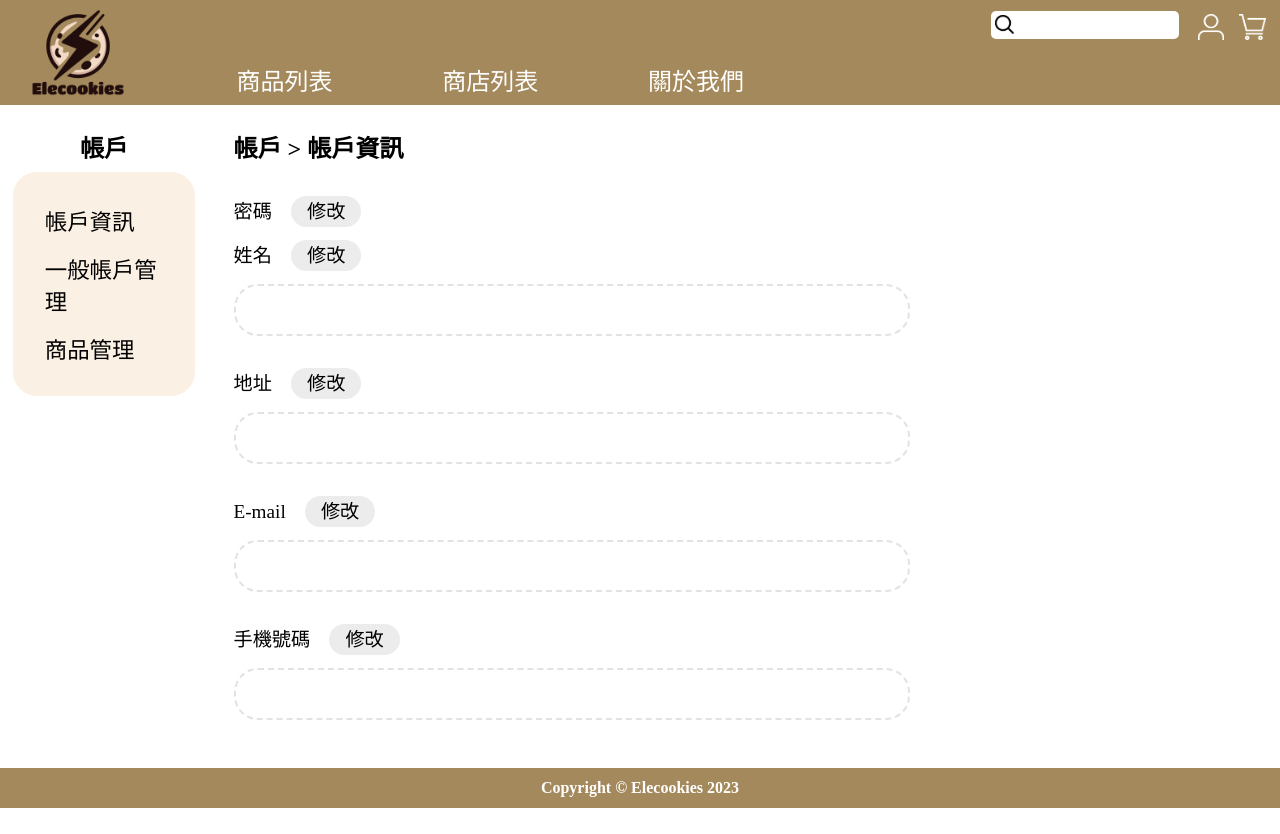
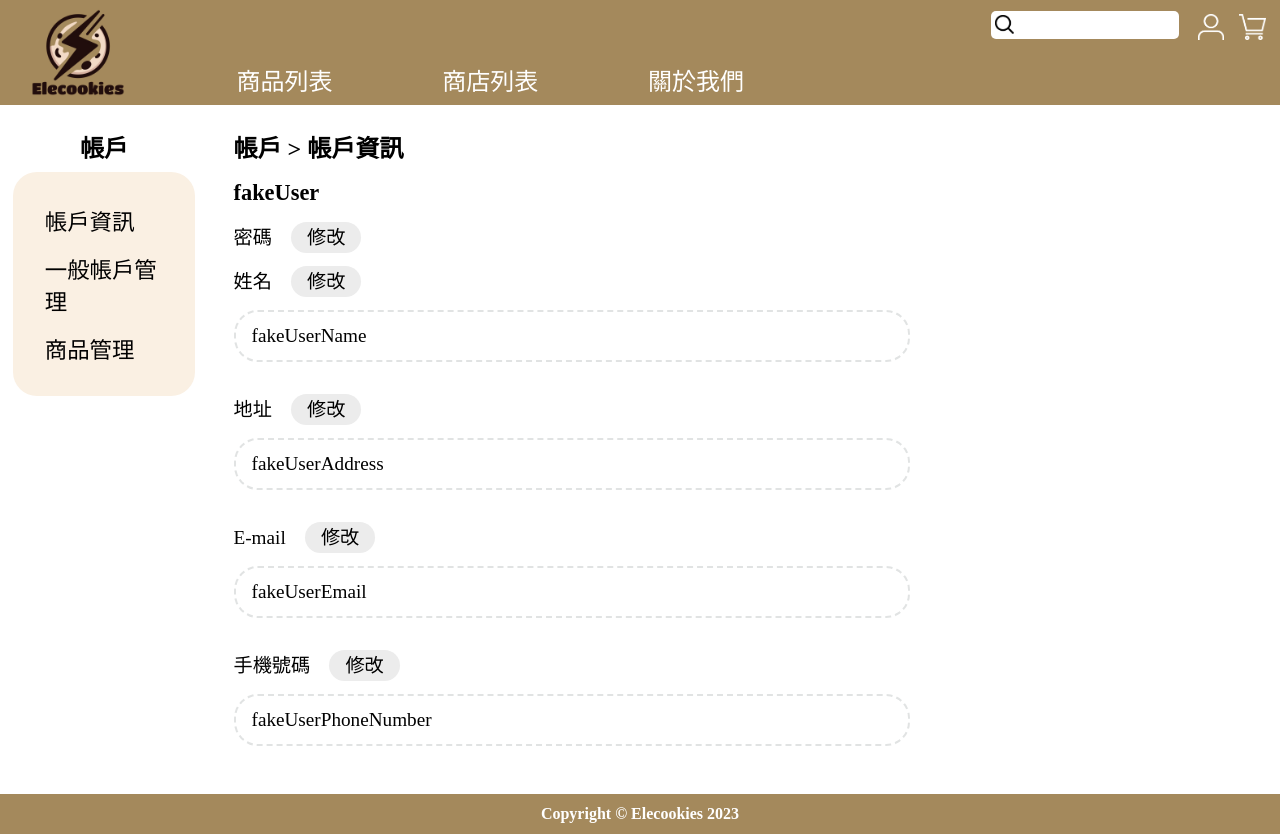
Before and after one commit to Zch720/NTUT_112_1_DatabaseProject_frontend, a React (Vite) app: page /user/profile in a window 1280 px wide. Before the commit the page ends 808 px from the top, so only its background shows below. Built offline with nearby package versions, Linux system fonts and the light colour scheme; a web font is replaced by a local one.

Commit message:
[Refactoring] Revised some url and remove props input in App

```diff
--- a/src/App.tsx
+++ b/src/App.tsx
@@ -1,4 +1,4 @@
-import React, { useState } from "react";
+import React from "react";
 import { BrowserRouter, Routes, Route, Navigate } from "react-router-dom";
 import "./App.css";
 import Header from "./utils/Header";
@@ -14,9 +14,9 @@ import AccountCoupons from "./account/customer/AccountCoupons";
 import ShopProfile from "./account/staff/ShopProfile";
 import ShopProducts from "./account/staff/ShopProducts";
 import ShopCoupons from "./account/staff/ShopCoupons";
-import ProductProfile from "./account/staff/ProductProfile";
-import CouponProfile from "./account/staff/CouponProfile";
-import SellReport from "./account/staff/SellReport";
+import ShopProductProfile from "./account/staff/ProductProfile";
+import ShopCouponProfile from "./account/staff/CouponProfile";
+import ShopSellReport from "./account/staff/SellReport";
 import AccountManage from "./account/admin/AccountManage";
 import AccountManagementInfo from "./account/admin/AccountInfo";
 import ShopManage from "./account/admin/ShopManage";
@@ -30,7 +30,7 @@ import ShopPage from "./shop/ShopPage";
 import ProductPage from "./product/ProductPage";
 import AccountOrderInfo from "./account/customer/AccountOrderInfo";
 import ShopOrders from "./account/staff/ShopOrders";
-import StaffOrderProfile from "./account/staff/StaffOrderProfile";
+import ShopOrderProfile from "./account/staff/StaffOrderProfile";
 import ShoppingCart from "./shopping_cart/ShoppingCart";
 import CheckoutPage from "./checkout/CheckoutPage";
 
@@ -49,19 +49,19 @@ function MainBody() {
 					<Route path="/user/signup" element={<SignUpPage />} />
 					<Route path="/user" element={<Account />}>
 						<Route path="/user" element={<Navigate to="/user/profile" />} />
-						<Route path="/user/profile" element={<AccountProfile userLoginId="" userName="" userAddress="" userEmail="" userPhoneNumber="" />} />
+						<Route path="/user/profile" element={<AccountProfile />} />
 						<Route path="/user/followed-shops" element={<AccountFollowedShops />} />
 						<Route path="/user/orders" element={<AccountOrders />} />
 						<Route path="/user/order" element={<AccountOrderInfo />} />
 						<Route path="/user/coupons" element={<AccountCoupons />} />
-						<Route path="/user/shop-profile" element={<ShopProfile />} />
-						<Route path="/user/shop-products" element={<ShopProducts />} />
-						<Route path="/user/shop/product" element={<ProductProfile />} />
-						<Route path="/user/shop-orders" element={<ShopOrders />} />
-						<Route path="/user/shop/order" element={<StaffOrderProfile />} />
-						<Route path="/user/shop-coupons" element={<ShopCoupons />} />
-						<Route path="/user/shop/coupon" element={<CouponProfile />} />
-						<Route path="/user/shop-report" element={<SellReport />} />
+						<Route path="/user/shop/profile" element={<ShopProfile />} />
+						<Route path="/user/shop/products" element={<ShopProducts />} />
+						<Route path="/user/shop/product" element={<ShopProductProfile />} />
+						<Route path="/user/shop/orders" element={<ShopOrders />} />
+						<Route path="/user/shop/order" element={<ShopOrderProfile />} />
+						<Route path="/user/shop/coupons" element={<ShopCoupons />} />
+						<Route path="/user/shop/coupon" element={<ShopCouponProfile />} />
+						<Route path="/user/shop/report" element={<ShopSellReport />} />
 						<Route path="/user/admin/account-manage" element={<AccountManage />} />
 						<Route path="/user/admin/account-info" element={<AccountManagementInfo />} />
 						<Route path="/user/admin/shop-manage" element={<ShopManage />} />
--- a/src/account/Account.tsx
+++ b/src/account/Account.tsx
@@ -28,10 +28,10 @@ function StaffAccount() {
             <h3 className="account-menu-title">帳戶</h3>
             <div className="account-menu-options">
                 <a href="/user/profile#">帳戶資訊</a>
-                <a href="/user/shop-profile#">商店管理</a>
-                <a href="/user/shop-products#">商品管理</a>
-                <a href="/user/shop-coupons#">優惠券管理</a>
-                <a href="/user/shop-report#">銷售報表</a>
+                <a href="/user/shop/profile#">商店管理</a>
+                <a href="/user/shop/products#">商品管理</a>
+                <a href="/user/shop/coupons#">優惠券管理</a>
+                <a href="/user/shop/report#">銷售報表</a>
             </div>
         </div>
     );
--- a/src/account/AccountProfile.tsx
+++ b/src/account/AccountProfile.tsx
@@ -2,7 +2,7 @@ import { useState } from "react";
 import { Collapse } from "react-collapse";
 import "./AccountProfile.css"
 
-export type AccountInfoProps = {
+export type AccountInfoType = {
     userLoginId: string;
     userName: string;
     userAddress: string;
@@ -62,7 +62,7 @@ function AccountProfileInfo (infoType: string, buttonId: string, infoValue: stri
     );
 }
 
-function AccountPageInfos ({ userLoginId, userName, userAddress, userEmail, userPhoneNumber }: AccountInfoProps) {
+function AccountPageInfos ({ userLoginId, userName, userAddress, userEmail, userPhoneNumber }: AccountInfoType) {
     return(
         <div className="account-profile-infos">
             <h3 className="account-profile-info">{userLoginId}</h3>
@@ -75,7 +75,9 @@ function AccountPageInfos ({ userLoginId, userName, userAddress, userEmail, user
     );
 }
 
-export default function AccountProfile(userInfo: AccountInfoProps) {
+export default function AccountProfile() {
+    const userInfo: AccountInfoType = getFakeUserInfo();
+
     return (
         <div className="account-page-content">
             <AccountPageTitle />
@@ -83,3 +85,13 @@ export default function AccountProfile(userInfo: AccountInfoProps) {
         </div>
     );
 }
+
+function getFakeUserInfo(): AccountInfoType {
+    return {
+        userLoginId: "fakeUser",
+        userName: "fakeUserName",
+        userAddress: "fakeUserAddress",
+        userEmail: "fakeUserEmail",
+        userPhoneNumber: "fakeUserPhoneNumber"
+    };
+}
```
